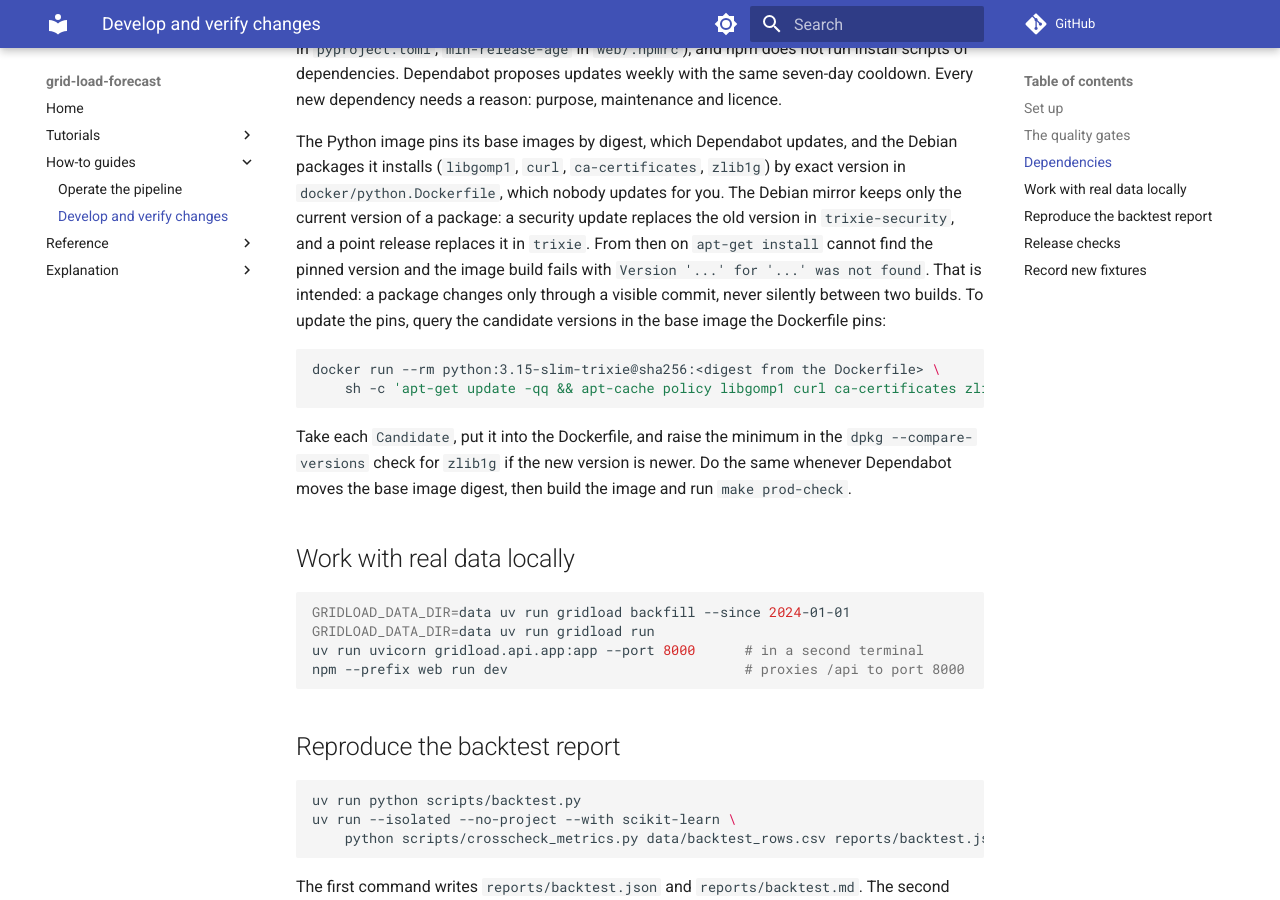
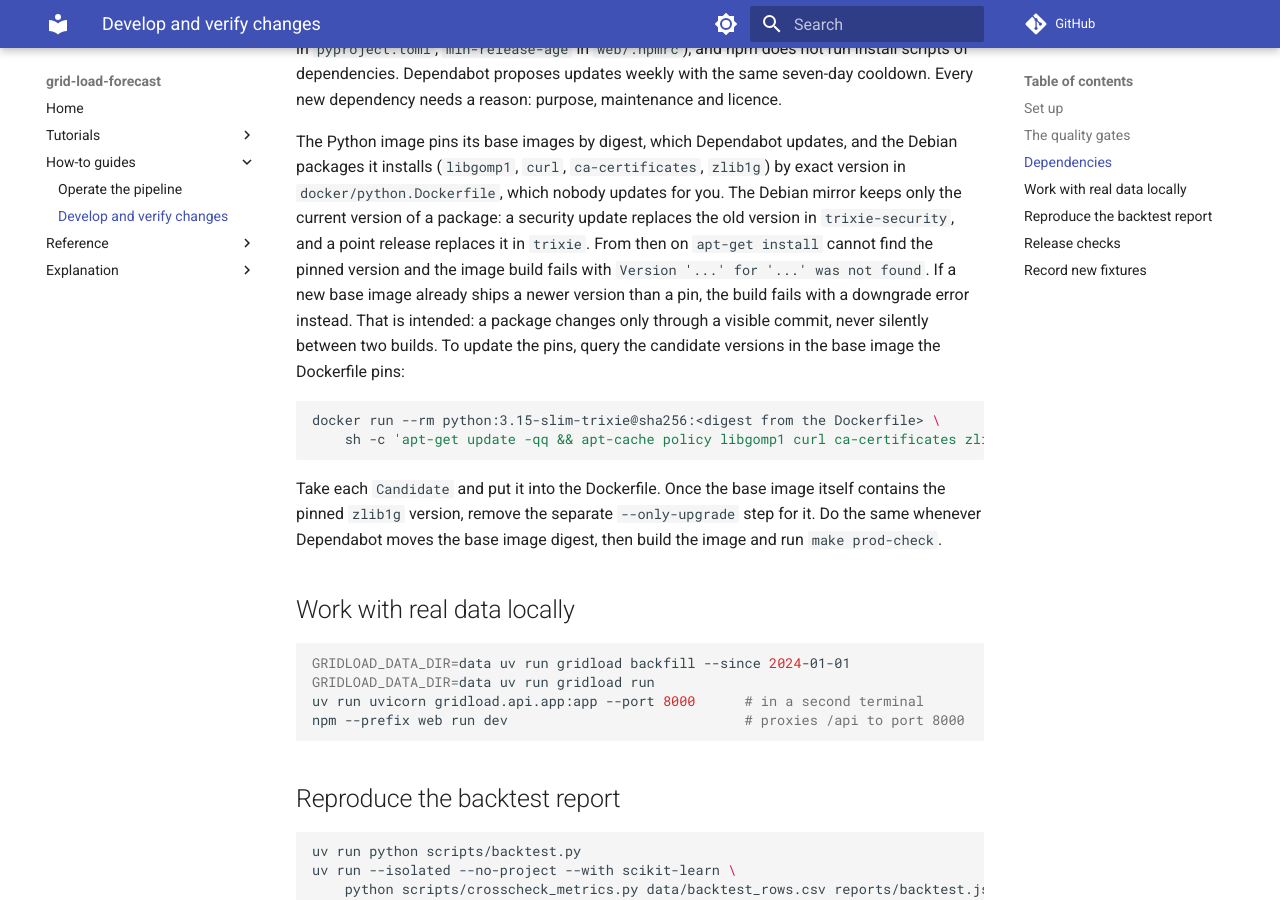
Before and after one commit to deka641/grid-load-forecast, an MkDocs documentation site: the page built from docs/how-to/develop.md, in a window 1280 px wide and 900 px high, scrolled down 831 px. Built offline with MkDocs 1.6.1 and Material for MkDocs 9.7.7, drawn with Linux system fonts in a browser that asks for light colours; comment, search, counter and statistics services are not loaded.

Commit message:
Drop the redundant zlib1g version check and list the gap weeks per series

````diff
--- a/docs/how-to/develop.md
+++ b/docs/how-to/develop.md
@@ -23,14 +23,14 @@ The fast gate runs ruff, ESLint and Prettier, mypy in strict mode and `tsc`, a c
 
 New package versions are only resolved once they are at least seven days old (`exclude-newer` in `pyproject.toml`, `min-release-age` in `web/.npmrc`), and npm does not run install scripts of dependencies. Dependabot proposes updates weekly with the same seven-day cooldown. Every new dependency needs a reason: purpose, maintenance and licence.
 
-The Python image pins its base images by digest, which Dependabot updates, and the Debian packages it installs (`libgomp1`, `curl`, `ca-certificates`, `zlib1g`) by exact version in `docker/python.Dockerfile`, which nobody updates for you. The Debian mirror keeps only the current version of a package: a security update replaces the old version in `trixie-security`, and a point release replaces it in `trixie`. From then on `apt-get install` cannot find the pinned version and the image build fails with `Version '...' for '...' was not found`. That is intended: a package changes only through a visible commit, never silently between two builds. To update the pins, query the candidate versions in the base image the Dockerfile pins:
+The Python image pins its base images by digest, which Dependabot updates, and the Debian packages it installs (`libgomp1`, `curl`, `ca-certificates`, `zlib1g`) by exact version in `docker/python.Dockerfile`, which nobody updates for you. The Debian mirror keeps only the current version of a package: a security update replaces the old version in `trixie-security`, and a point release replaces it in `trixie`. From then on `apt-get install` cannot find the pinned version and the image build fails with `Version '...' for '...' was not found`. If a new base image already ships a newer version than a pin, the build fails with a downgrade error instead. That is intended: a package changes only through a visible commit, never silently between two builds. To update the pins, query the candidate versions in the base image the Dockerfile pins:
 
 ```bash
 docker run --rm python:3.15-slim-trixie@sha256:<digest from the Dockerfile> \
     sh -c 'apt-get update -qq && apt-cache policy libgomp1 curl ca-certificates zlib1g'
 ```
 
-Take each `Candidate`, put it into the Dockerfile, and raise the minimum in the `dpkg --compare-versions` check for `zlib1g` if the new version is newer. Do the same whenever Dependabot moves the base image digest, then build the image and run `make prod-check`.
+Take each `Candidate` and put it into the Dockerfile. Once the base image itself contains the pinned `zlib1g` version, remove the separate `--only-upgrade` step for it. Do the same whenever Dependabot moves the base image digest, then build the image and run `make prod-check`.
 
 ## Work with real data locally
 
````
Also changed, not shown: docs/explanation/data-source.md (+1 -1 lines), 1 other file.
